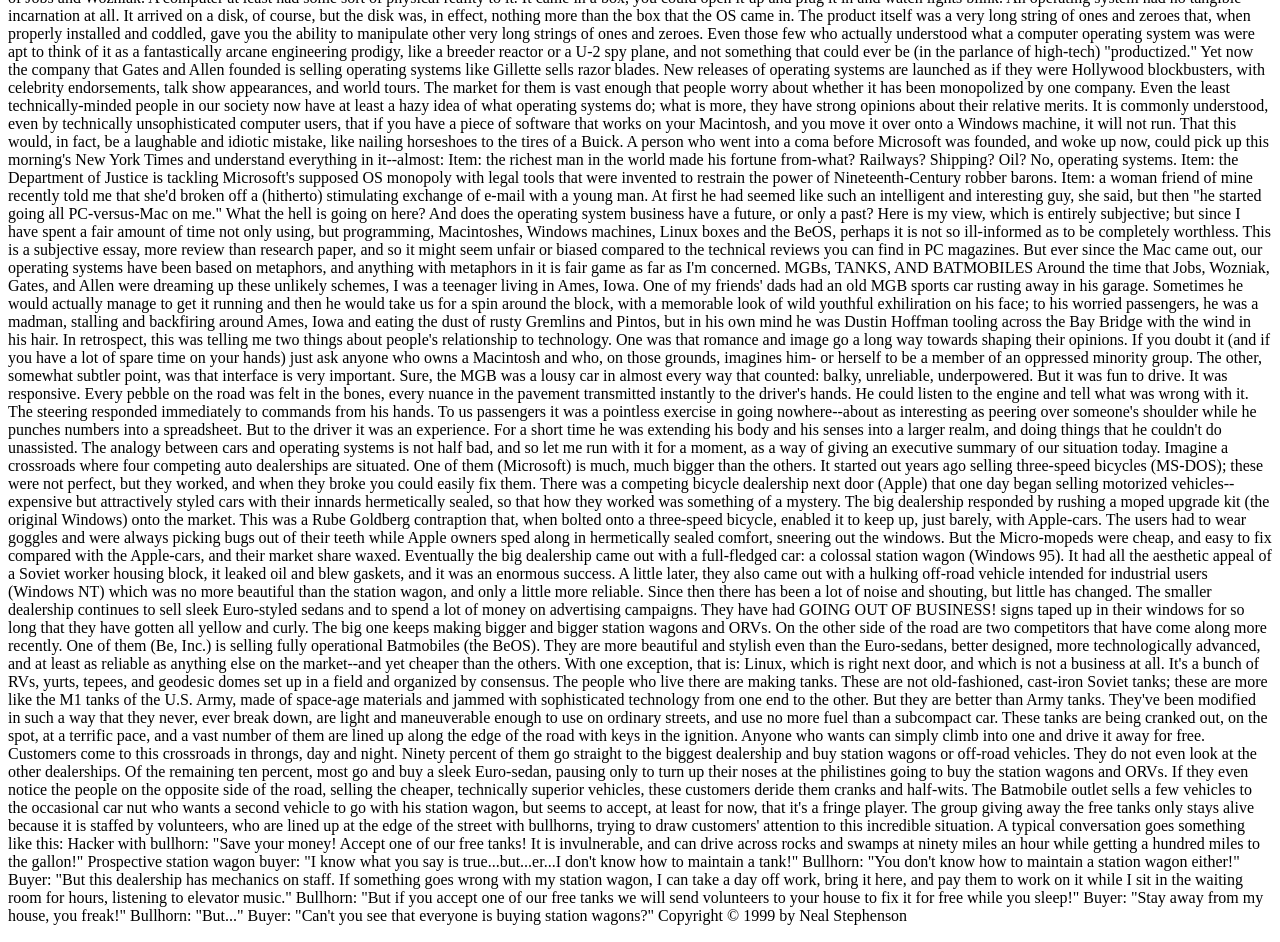
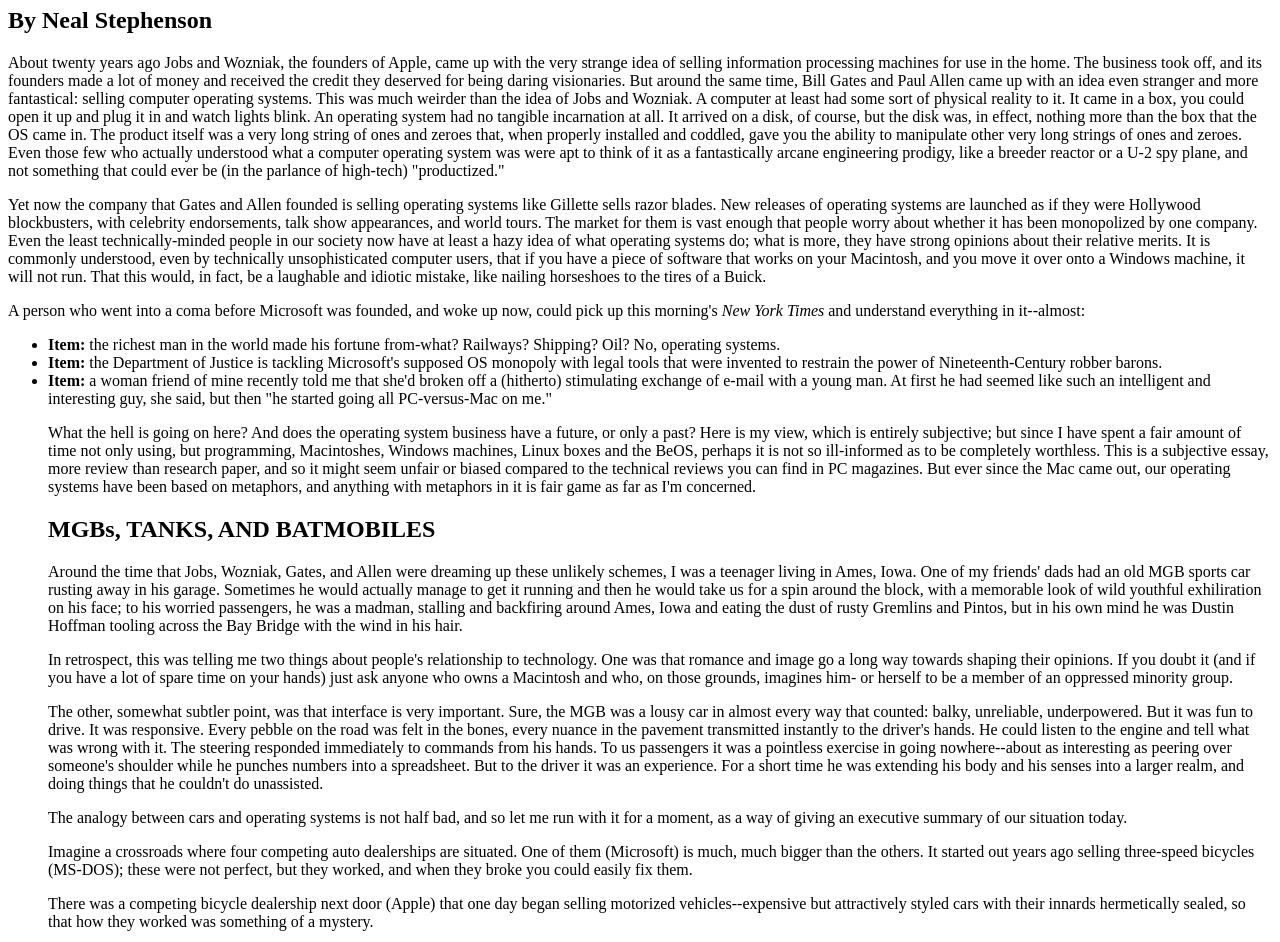
Before and after one commit to missgooby/webdevwork, a plain HTML site: page week01/index.html in a window 1280 px wide. Shown: the part 73-1015 px from the top of the page. Drawn offline with Linux system fonts and the light colour scheme.

Commit message:
1.5 as done

```diff
--- a/week01/index.html
+++ b/week01/index.html
@@ -2,75 +2,75 @@
 <html lang="en" dir="ltr">
   <head>
     <meta charset="utf-8">
-    <title></title>
+    <title>The Command Line </title>
   </head>
   <body>
 
-    "In the Beginning was the Command Line"
+<h1>"In the Beginning was the Command Line"</h1>
 
-    By Neal Stephenson
-    http://www.cryptonomicon.com/beginning.html
+<h2>By Neal Stephenson</h2>
 
-    About twenty years ago Jobs and Wozniak, the founders of Apple, came up with the very strange idea of selling information processing machines for use in the home. The business took off, and its founders made a lot of money and received the credit they deserved for being daring visionaries. But around the same time, Bill Gates and Paul Allen came up with an idea even stranger and more fantastical: selling computer operating systems. This was much weirder than the idea of Jobs and Wozniak. A computer at least had some sort of physical reality to it. It came in a box, you could open it up and plug it in and watch lights blink. An operating system had no tangible incarnation at all. It arrived on a disk, of course, but the disk was, in effect, nothing more than the box that the OS came in. The product itself was a very long string of ones and zeroes that, when properly installed and coddled, gave you the ability to manipulate other very long strings of ones and zeroes. Even those few who actually understood what a computer operating system was were apt to think of it as a fantastically arcane engineering prodigy, like a breeder reactor or a U-2 spy plane, and not something that could ever be (in the parlance of high-tech) "productized."
+  <p>About twenty years ago Jobs and Wozniak, the founders of Apple, came up with the very strange idea of selling information processing machines for use in the home. The business took off, and its founders made a lot of money and received the credit they deserved for being daring visionaries. But around the same time, Bill Gates and Paul Allen came up with an idea even stranger and more fantastical: selling computer operating systems. This was much weirder than the idea of Jobs and Wozniak. A computer at least had some sort of physical reality to it. It came in a box, you could open it up and plug it in and watch lights blink. An operating system had no tangible incarnation at all. It arrived on a disk, of course, but the disk was, in effect, nothing more than the box that the OS came in. The product itself was a very long string of ones and zeroes that, when properly installed and coddled, gave you the ability to manipulate other very long strings of ones and zeroes. Even those few who actually understood what a computer operating system was were apt to think of it as a fantastically arcane engineering prodigy, like a breeder reactor or a U-2 spy plane, and not something that could ever be (in the parlance of high-tech) "productized."</p>
 
-    Yet now the company that Gates and Allen founded is selling operating systems like Gillette sells razor blades. New releases of operating systems are launched as if they were Hollywood blockbusters, with celebrity endorsements, talk show appearances, and world tours. The market for them is vast enough that people worry about whether it has been monopolized by one company. Even the least technically-minded people in our society now have at least a hazy idea of what operating systems do; what is more, they have strong opinions about their relative merits. It is commonly understood, even by technically unsophisticated computer users, that if you have a piece of software that works on your Macintosh, and you move it over onto a Windows machine, it will not run. That this would, in fact, be a laughable and idiotic mistake, like nailing horseshoes to the tires of a Buick.
+    <p>Yet now the company that Gates and Allen founded is selling operating systems like Gillette sells razor blades. New releases of operating systems are launched as if they were Hollywood blockbusters, with celebrity endorsements, talk show appearances, and world tours. The market for them is vast enough that people worry about whether it has been monopolized by one company. Even the least technically-minded people in our society now have at least a hazy idea of what operating systems do; what is more, they have strong opinions about their relative merits. It is commonly understood, even by technically unsophisticated computer users, that if you have a piece of software that works on your Macintosh, and you move it over onto a Windows machine, it will not run. That this would, in fact, be a laughable and idiotic mistake, like nailing horseshoes to the tires of a Buick.</p>
 
-    A person who went into a coma before Microsoft was founded, and woke up now, could pick up this morning's New York Times and understand everything in it--almost:
+    <p>A person who went into a coma before Microsoft was founded, and woke up now, could pick up this morning's <em>New York Times</em> and understand everything in it--almost:</p>
 
-    Item: the richest man in the world made his fortune from-what? Railways? Shipping? Oil? No, operating systems.
-    Item: the Department of Justice is tackling Microsoft's supposed OS monopoly with legal tools that were invented to restrain the power of Nineteenth-Century robber barons.
-    Item: a woman friend of mine recently told me that she'd broken off a (hitherto) stimulating exchange of e-mail with a young man. At first he had seemed like such an intelligent and interesting guy, she said, but then "he started going all PC-versus-Mac on me."
-    What the hell is going on here? And does the operating system business have a future, or only a past? Here is my view, which is entirely subjective; but since I have spent a fair amount of time not only using, but programming, Macintoshes, Windows machines, Linux boxes and the BeOS, perhaps it is not so ill-informed as to be completely worthless. This is a subjective essay, more review than research paper, and so it might seem unfair or biased compared to the technical reviews you can find in PC magazines. But ever since the Mac came out, our operating systems have been based on metaphors, and anything with metaphors in it is fair game as far as I'm concerned.
+<ul>
+    <li><strong>Item:</strong> the richest man in the world made his fortune from-what? Railways? Shipping? Oil? No, operating systems.</li>
+    <li><strong>Item:</strong> the Department of Justice is tackling Microsoft's supposed OS monopoly with legal tools that were invented to restrain the power of Nineteenth-Century robber barons.</li>
+    <li><strong>Item:</strong> a woman friend of mine recently told me that she'd broken off a (hitherto) stimulating exchange of e-mail with a young man. At first he had seemed like such an intelligent and interesting guy, she said, but then "he started going all PC-versus-Mac on me."</li>
+    <p>What the hell is going on here? And does the operating system business have a future, or only a past? Here is my view, which is entirely subjective; but since I have spent a fair amount of time not only using, but programming, Macintoshes, Windows machines, Linux boxes and the BeOS, perhaps it is not so ill-informed as to be completely worthless. This is a subjective essay, more review than research paper, and so it might seem unfair or biased compared to the technical reviews you can find in PC magazines. But ever since the Mac came out, our operating systems have been based on metaphors, and anything with metaphors in it is fair game as far as I'm concerned.</p>
 
-    MGBs, TANKS, AND BATMOBILES
+    <h2>MGBs, TANKS, AND BATMOBILES</h2>
 
-    Around the time that Jobs, Wozniak, Gates, and Allen were dreaming up these unlikely schemes, I was a teenager living in Ames, Iowa. One of my friends' dads had an old MGB sports car rusting away in his garage. Sometimes he would actually manage to get it running and then he would take us for a spin around the block, with a memorable look of wild youthful exhiliration on his face; to his worried passengers, he was a madman, stalling and backfiring around Ames, Iowa and eating the dust of rusty Gremlins and Pintos, but in his own mind he was Dustin Hoffman tooling across the Bay Bridge with the wind in his hair.
+    <p>Around the time that Jobs, Wozniak, Gates, and Allen were dreaming up these unlikely schemes, I was a teenager living in Ames, Iowa. One of my friends' dads had an old MGB sports car rusting away in his garage. Sometimes he would actually manage to get it running and then he would take us for a spin around the block, with a memorable look of wild youthful exhiliration on his face; to his worried passengers, he was a madman, stalling and backfiring around Ames, Iowa and eating the dust of rusty Gremlins and Pintos, but in his own mind he was Dustin Hoffman tooling across the Bay Bridge with the wind in his hair.</p>
 
-    In retrospect, this was telling me two things about people's relationship to technology. One was that romance and image go a long way towards shaping their opinions. If you doubt it (and if you have a lot of spare time on your hands) just ask anyone who owns a Macintosh and who, on those grounds, imagines him- or herself to be a member of an oppressed minority group.
+    <p>In retrospect, this was telling me two things about people's relationship to technology. One was that romance and image go a long way towards shaping their opinions. If you doubt it (and if you have a lot of spare time on your hands) just ask anyone who owns a Macintosh and who, on those grounds, imagines him- or herself to be a member of an oppressed minority group.</p>
 
-    The other, somewhat subtler point, was that interface is very important. Sure, the MGB was a lousy car in almost every way that counted: balky, unreliable, underpowered. But it was fun to drive. It was responsive. Every pebble on the road was felt in the bones, every nuance in the pavement transmitted instantly to the driver's hands. He could listen to the engine and tell what was wrong with it. The steering responded immediately to commands from his hands. To us passengers it was a pointless exercise in going nowhere--about as interesting as peering over someone's shoulder while he punches numbers into a spreadsheet. But to the driver it was an experience. For a short time he was extending his body and his senses into a larger realm, and doing things that he couldn't do unassisted.
+    <p>The other, somewhat subtler point, was that interface is very important. Sure, the MGB was a lousy car in almost every way that counted: balky, unreliable, underpowered. But it was fun to drive. It was responsive. Every pebble on the road was felt in the bones, every nuance in the pavement transmitted instantly to the driver's hands. He could listen to the engine and tell what was wrong with it. The steering responded immediately to commands from his hands. To us passengers it was a pointless exercise in going nowhere--about as interesting as peering over someone's shoulder while he punches numbers into a spreadsheet. But to the driver it was an experience. For a short time he was extending his body and his senses into a larger realm, and doing things that he couldn't do unassisted.</p>
 
-    The analogy between cars and operating systems is not half bad, and so let me run with it for a moment, as a way of giving an executive summary of our situation today.
+    <p>The analogy between cars and operating systems is not half bad, and so let me run with it for a moment, as a way of giving an executive summary of our situation today.</p>
 
-    Imagine a crossroads where four competing auto dealerships are situated. One of them (Microsoft) is much, much bigger than the others. It started out years ago selling three-speed bicycles (MS-DOS); these were not perfect, but they worked, and when they broke you could easily fix them.
+    <p>Imagine a crossroads where four competing auto dealerships are situated. One of them (Microsoft) is much, much bigger than the others. It started out years ago selling three-speed bicycles (MS-DOS); these were not perfect, but they worked, and when they broke you could easily fix them.</p>
 
-    There was a competing bicycle dealership next door (Apple) that one day began selling motorized vehicles--expensive but attractively styled cars with their innards hermetically sealed, so that how they worked was something of a mystery.
+    <p>There was a competing bicycle dealership next door (Apple) that one day began selling motorized vehicles--expensive but attractively styled cars with their innards hermetically sealed, so that how they worked was something of a mystery.</p>
 
-    The big dealership responded by rushing a moped upgrade kit (the original Windows) onto the market. This was a Rube Goldberg contraption that, when bolted onto a three-speed bicycle, enabled it to keep up, just barely, with Apple-cars. The users had to wear goggles and were always picking bugs out of their teeth while Apple owners sped along in hermetically sealed comfort, sneering out the windows. But the Micro-mopeds were cheap, and easy to fix compared with the Apple-cars, and their market share waxed.
+    <p>The big dealership responded by rushing a moped upgrade kit (the original Windows) onto the market. This was a Rube Goldberg contraption that, when bolted onto a three-speed bicycle, enabled it to keep up, just barely, with Apple-cars. The users had to wear goggles and were always picking bugs out of their teeth while Apple owners sped along in hermetically sealed comfort, sneering out the windows. But the Micro-mopeds were cheap, and easy to fix compared with the Apple-cars, and their market share waxed.</p>
 
-    Eventually the big dealership came out with a full-fledged car: a colossal station wagon (Windows 95). It had all the aesthetic appeal of a Soviet worker housing block, it leaked oil and blew gaskets, and it was an enormous success. A little later, they also came out with a hulking off-road vehicle intended for industrial users (Windows NT) which was no more beautiful than the station wagon, and only a little more reliable.
+    <p>Eventually the big dealership came out with a full-fledged car: a colossal station wagon (Windows 95). It had all the aesthetic appeal of a Soviet worker housing block, it leaked oil and blew gaskets, and it was an enormous success. A little later, they also came out with a hulking off-road vehicle intended for industrial users (Windows NT) which was no more beautiful than the station wagon, and only a little more reliable.</p>
 
-    Since then there has been a lot of noise and shouting, but little has changed. The smaller dealership continues to sell sleek Euro-styled sedans and to spend a lot of money on advertising campaigns. They have had GOING OUT OF BUSINESS! signs taped up in their windows for so long that they have gotten all yellow and curly. The big one keeps making bigger and bigger station wagons and ORVs.
+    <p>Since then there has been a lot of noise and shouting, but little has changed. The smaller dealership continues to sell sleek Euro-styled sedans and to spend a lot of money on advertising campaigns. They have had GOING OUT OF BUSINESS! signs taped up in their windows for so long that they have gotten all yellow and curly. The big one keeps making bigger and bigger station wagons and ORVs.</p>
 
-    On the other side of the road are two competitors that have come along more recently.
+    <p>On the other side of the road are two competitors that have come along more recently.</p>
 
-    One of them (Be, Inc.) is selling fully operational Batmobiles (the BeOS). They are more beautiful and stylish even than the Euro-sedans, better designed, more technologically advanced, and at least as reliable as anything else on the market--and yet cheaper than the others.
+    <p>One of them (Be, Inc.) is selling fully operational Batmobiles (the BeOS). They are more beautiful and stylish even than the Euro-sedans, better designed, more technologically advanced, and at least as reliable as anything else on the market--and yet cheaper than the others.</p>
 
-    With one exception, that is: Linux, which is right next door, and which is not a business at all. It's a bunch of RVs, yurts, tepees, and geodesic domes set up in a field and organized by consensus. The people who live there are making tanks. These are not old-fashioned, cast-iron Soviet tanks; these are more like the M1 tanks of the U.S. Army, made of space-age materials and jammed with sophisticated technology from one end to the other. But they are better than Army tanks. They've been modified in such a way that they never, ever break down, are light and maneuverable enough to use on ordinary streets, and use no more fuel than a subcompact car. These tanks are being cranked out, on the spot, at a terrific pace, and a vast number of them are lined up along the edge of the road with keys in the ignition. Anyone who wants can simply climb into one and drive it away for free.
+    <p>With one exception, that is: Linux, which is right next door, and which is not a business at all. It's a bunch of RVs, yurts, tepees, and geodesic domes set up in a field and organized by consensus. The people who live there are making tanks. These are not old-fashioned, cast-iron Soviet tanks; these are more like the M1 tanks of the U.S. Army, made of space-age materials and jammed with sophisticated technology from one end to the other. But they are better than Army tanks. They've been modified in such a way that they never, ever break down, are light and maneuverable enough to use on ordinary streets, and use no more fuel than a subcompact car. These tanks are being cranked out, on the spot, at a terrific pace, and a vast number of them are lined up along the edge of the road with keys in the ignition. Anyone who wants can simply climb into one and drive it away for free.</p>
 
-    Customers come to this crossroads in throngs, day and night. Ninety percent of them go straight to the biggest dealership and buy station wagons or off-road vehicles. They do not even look at the other dealerships.
+    <p>Customers come to this crossroads in throngs, day and night. Ninety percent of them go straight to the biggest dealership and buy station wagons or off-road vehicles. They do not even look at the other dealerships.</p>
 
-    Of the remaining ten percent, most go and buy a sleek Euro-sedan, pausing only to turn up their noses at the philistines going to buy the station wagons and ORVs. If they even notice the people on the opposite side of the road, selling the cheaper, technically superior vehicles, these customers deride them cranks and half-wits.
+    <p>Of the remaining ten percent, most go and buy a sleek Euro-sedan, pausing only to turn up their noses at the philistines going to buy the station wagons and ORVs. If they even notice the people on the opposite side of the road, selling the cheaper, technically superior vehicles, these customers deride them cranks and half-wits.</p>
 
-    The Batmobile outlet sells a few vehicles to the occasional car nut who wants a second vehicle to go with his station wagon, but seems to accept, at least for now, that it's a fringe player.
+    <p>The Batmobile outlet sells a few vehicles to the occasional car nut who wants a second vehicle to go with his station wagon, but seems to accept, at least for now, that it's a fringe player.</p>
 
-    The group giving away the free tanks only stays alive because it is staffed by volunteers, who are lined up at the edge of the street with bullhorns, trying to draw customers' attention to this incredible situation. A typical conversation goes something like this:
+    <p>The group giving away the free tanks only stays alive because it is staffed by volunteers, who are lined up at the edge of the street with bullhorns, trying to draw customers' attention to this incredible situation. A typical conversation goes something like this:</p>
 
-    Hacker with bullhorn: "Save your money! Accept one of our free tanks! It is invulnerable, and can drive across rocks and swamps at ninety miles an hour while getting a hundred miles to the gallon!"
+    <p>Hacker with bullhorn: "Save your money! Accept one of our free tanks! It is invulnerable, and can drive across rocks and swamps at ninety miles an hour while getting a hundred miles to the gallon!"</p>
 
-    Prospective station wagon buyer: "I know what you say is true...but...er...I don't know how to maintain a tank!"
+    <p>Prospective station wagon buyer: "I know what you say is true...but...er...I don't know how to maintain a tank!"</p>
 
-    Bullhorn: "You don't know how to maintain a station wagon either!"
+    <p><em>Bullhorn:</em> "You don't know how to maintain a station wagon either!"</p>
 
-    Buyer: "But this dealership has mechanics on staff. If something goes wrong with my station wagon, I can take a day off work, bring it here, and pay them to work on it while I sit in the waiting room for hours, listening to elevator music."
+    <p><em>Buyer:</em> "But this dealership has mechanics on staff. If something goes wrong with my station wagon, I can take a day off work, bring it here, and pay them to work on it while I sit in the waiting room for hours, listening to elevator music."</p>
 
-    Bullhorn: "But if you accept one of our free tanks we will send volunteers to your house to fix it for free while you sleep!"
+    <p><em>Bullhorn:</em> "But if you accept one of our free tanks we will send volunteers to your house to fix it for free while you sleep!"</p>
 
-    Buyer: "Stay away from my house, you freak!"
+    <p><em>Buyer:</em> "Stay away from my house, you freak!"</p>
 
-    Bullhorn: "But..."
+    <p><em>Bullhorn:</em> "But..."</p>
 
-    Buyer: "Can't you see that everyone is buying station wagons?"
+    <p><em>Buyer:</em> "Can't you see that everyone is buying station wagons?"</p>
 
     Copyright © 1999 by Neal Stephenson
 
```
